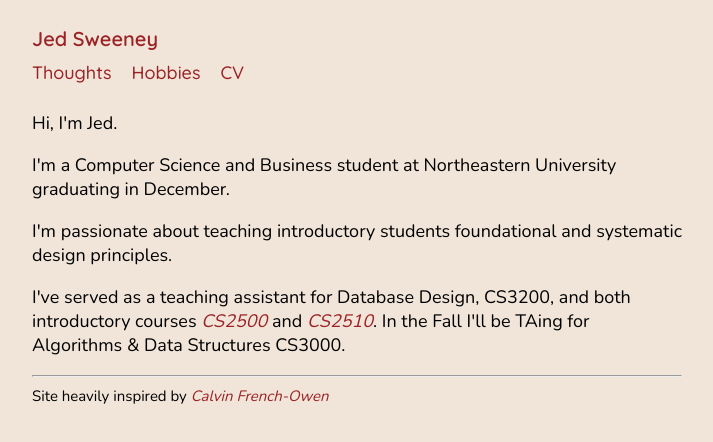
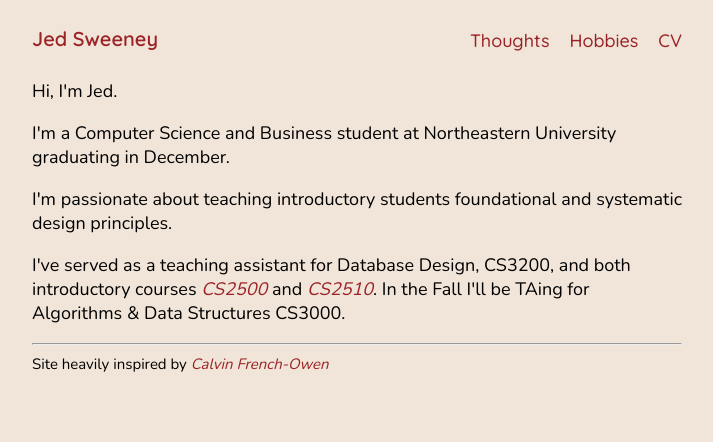
Before and after one commit to sweeney-j/personal-site, a plain HTML site: page index.html in a window 1280 px wide. Shown: the whole page, without its empty margins (283-996 px from the left). Drawn offline with nearby package versions, Linux system fonts and the light colour scheme.

Commit message:
style: fix header space

```diff
--- a/home.css
+++ b/home.css
@@ -31,7 +31,7 @@ header {
     justify-content: space-between;
     align-items: flex-end;
     flex-wrap: wrap;
-    column-gap: 16em;
+    column-gap: 15em; /* This is very fragile */
 }
 
 nav {
```
